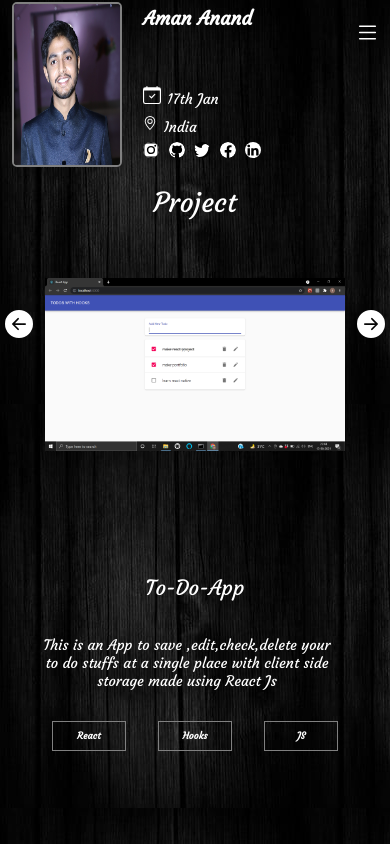
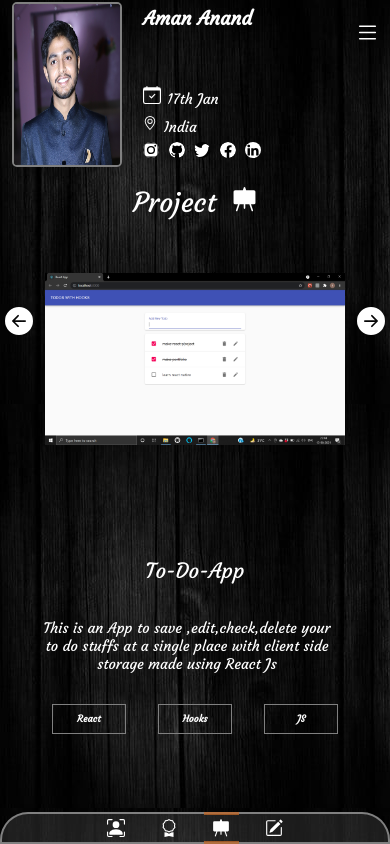
Before and after one commit to aman-anand17/myportfolio, a React (Create React App) app: page /#/Project in a window 390 px wide. Built offline with nearby package versions, Linux system fonts and the light colour scheme; a web font is replaced by a local one.

Commit message:
added mobile nav

```diff
--- a/src/App.js
+++ b/src/App.js
@@ -1,6 +1,7 @@
 import Navbar from "./Navbar.js"
 import Mypages from "./Mypages.js"
 import { useState } from "react";
+import Mobilenav from "./Mobilenav.js";
 import './App.css';
 
 function App() {
@@ -15,6 +16,7 @@ function App() {
       </span>
       <Navbar setIs={setIsOn} toOn={isOn}/>
       <Mypages/>
+      <Mobilenav></Mobilenav>
 
     </div>
   );
--- /dev/null
+++ b/src/Mobilenav.css
@@ -0,0 +1,36 @@
+.Mobilenav {
+	display: none;
+	background-color: #9e9e9e2b;
+}
+
+@media all and (max-width: 600px) {
+	.Mobilenav {
+		display: flex;
+		justify-content: space-evenly;
+		align-items: center;
+		position: absolute;
+		color: #fff;
+		height: 32px;
+		bottom: 0;
+		left: 0;
+		width: 100%;
+		border-radius: 28px 28px 1% 1%;
+		border: 2px solid gray;
+		padding: 5px 20%;
+	}
+	.Mobilenav a {
+		width: 15%;
+		text-align: center;
+		padding-top: 3.5px;
+	}
+	.Mobilenav .svg {
+		color: #fff;
+
+		width: 18px;
+		height: 18px;
+	}
+	.Mobilenav .mymobilelass {
+		border-top: 3px solid #c26929bf;
+		border-bottom: 3px solid #c26929bf;
+	}
+}
--- /dev/null
+++ b/src/Mobilenav.js
@@ -0,0 +1,49 @@
+import { NavLink } from "react-router-dom";
+import "./Mobilenav.css"
+function Mobilenav(props){
+    return(
+        <div  className="Mobilenav">
+            <NavLink activeClassName="mymobileclass"  exact to ='/'>
+            <span>
+                    <svg xmlns="http://www.w3.org/2000/svg" width="22" height="22" fill="currentColor" className="svg bi bi-person-bounding-box" viewBox="0 0 16 16">
+                            <path d="M1.5 1a.5.5 0 0 0-.5.5v3a.5.5 0 0 1-1 0v-3A1.5 1.5 0 0 1 1.5 0h3a.5.5 0 0 1 0 1h-3zM11 .5a.5.5 0 0 1 .5-.5h3A1.5 1.5 0 0 1 16 1.5v3a.5.5 0 0 1-1 0v-3a.5.5 0 0 0-.5-.5h-3a.5.5 0 0 1-.5-.5zM.5 11a.5.5 0 0 1 .5.5v3a.5.5 0 0 0 .5.5h3a.5.5 0 0 1 0 1h-3A1.5 1.5 0 0 1 0 14.5v-3a.5.5 0 0 1 .5-.5zm15 0a.5.5 0 0 1 .5.5v3a1.5 1.5 0 0 1-1.5 1.5h-3a.5.5 0 0 1 0-1h3a.5.5 0 0 0 .5-.5v-3a.5.5 0 0 1 .5-.5z"/>
+                        <path d="M3 14s-1 0-1-1 1-4 6-4 6 3 6 4-1 1-1 1H3zm8-9a3 3 0 1 1-6 0 3 3 0 0 1 6 0z"/>
+                    </svg>
+            </span>
+
+            </NavLink>
+            <NavLink activeClassName="mymobileclass"  exact to ='/Skill'>
+            <span>
+            <svg xmlns="http://www.w3.org/2000/svg" width="20" height="20" fill="currentColor" className="svg bi bi-award" viewBox="0 0 16 16">
+                <path d="M9.669.864 8 0 6.331.864l-1.858.282-.842 1.68-1.337 1.32L2.6 6l-.306 1.854 1.337 1.32.842 1.68 1.858.282L8 12l1.669-.864 1.858-.282.842-1.68 1.337-1.32L13.4 6l.306-1.854-1.337-1.32-.842-1.68L9.669.864zm1.196 1.193.684 1.365 1.086 1.072L12.387 6l.248 1.506-1.086 1.072-.684 1.365-1.51.229L8 10.874l-1.355-.702-1.51-.229-.684-1.365-1.086-1.072L3.614 6l-.25-1.506 1.087-1.072.684-1.365 1.51-.229L8 1.126l1.356.702 1.509.229z"/>
+                <path d="M4 11.794V16l4-1 4 1v-4.206l-2.018.306L8 13.126 6.018 12.1 4 11.794z"/>
+                    </svg>
+            </span>
+
+            </NavLink>
+            <NavLink activeClassName="mymobilelass"   exact to ='/Project'>
+            <span>
+                    <svg xmlns="http://www.w3.org/2000/svg" width="16" height="16" fill="currentColor" className="svg bi bi-easel-fill" viewBox="0 0 16 16">
+                         <path d="M8.473.337a.5.5 0 0 0-.946 0L6.954 2H2a1 1 0 0 0-1 1v7a1 1 0 0 0 1 1h1.85l-1.323 3.837a.5.5 0 1 0 .946.326L4.908 11H7.5v2.5a.5.5 0 0 0 1 0V11h2.592l1.435 4.163a.5.5 0 0 0 .946-.326L12.15 11H14a1 1 0 0 0 1-1V3a1 1 0 0 0-1-1H9.046L8.473.337z"/>
+                    </svg>
+            </span>
+
+            </NavLink>
+            <NavLink activeClassName="mymobilelass"  exact to ='/Education'>
+
+
+
+
+            <span>
+                <svg xmlns="http://www.w3.org/2000/svg" width="25" height="25" fill="currentColor" className="svg bi bi-pencil-square" viewBox="0 0 16 16">
+                    <path d="M15.502 1.94a.5.5 0 0 1 0 .706L14.459 3.69l-2-2L13.502.646a.5.5 0 0 1 .707 0l1.293 1.293zm-1.75 2.456-2-2L4.939 9.21a.5.5 0 0 0-.121.196l-.805 2.414a.25.25 0 0 0 .316.316l2.414-.805a.5.5 0 0 0 .196-.12l6.813-6.814z"/>
+                    <path fillRule="evenodd" d="M1 13.5A1.5 1.5 0 0 0 2.5 15h11a1.5 1.5 0 0 0 1.5-1.5v-6a.5.5 0 0 0-1 0v6a.5.5 0 0 1-.5.5h-11a.5.5 0 0 1-.5-.5v-11a.5.5 0 0 1 .5-.5H9a.5.5 0 0 0 0-1H2.5A1.5 1.5 0 0 0 1 2.5v11z"/>
+                </svg>
+            </span>
+            </NavLink>
+
+        </div>
+    )
+}
+
+export default Mobilenav;
--- a/src/Project.css
+++ b/src/Project.css
@@ -2,6 +2,11 @@
 	height: 65vh;
 	text-align: center;
 	/*background-color: #9e9e9e29;*/
+}
+.Project .Project-icon {
+	width: 25px;
+	height: 25px;
+	margin-left: 1rem;
 }
 .Project-span {
 	font-size: 1.6rem;
@@ -11,7 +16,7 @@
 }
 @media all and (max-width: 600px) {
 	.Project {
-		height: 80vh;
+		height: 77vh;
 	}
 	.Project-span {
 		font-size: 1.7rem;
--- a/src/Project.js
+++ b/src/Project.js
@@ -7,7 +7,11 @@ function Project(props){
 
     return(
         <div className="Project">
-            <span className="Project-span">Project</span>
+            <span className="Project-span">Project
+            <svg xmlns="http://www.w3.org/2000/svg" width="16" height="16" fill="currentColor" className=" Project-icon bi bi-easel-fill" viewBox="0 0 16 16">
+  <path d="M8.473.337a.5.5 0 0 0-.946 0L6.954 2H2a1 1 0 0 0-1 1v7a1 1 0 0 0 1 1h1.85l-1.323 3.837a.5.5 0 1 0 .946.326L4.908 11H7.5v2.5a.5.5 0 0 0 1 0V11h2.592l1.435 4.163a.5.5 0 0 0 .946-.326L12.15 11H14a1 1 0 0 0 1-1V3a1 1 0 0 0-1-1H9.046L8.473.337z"/>
+</svg>
+            </span>
 
             <Timeline></Timeline>
         </div>
```
